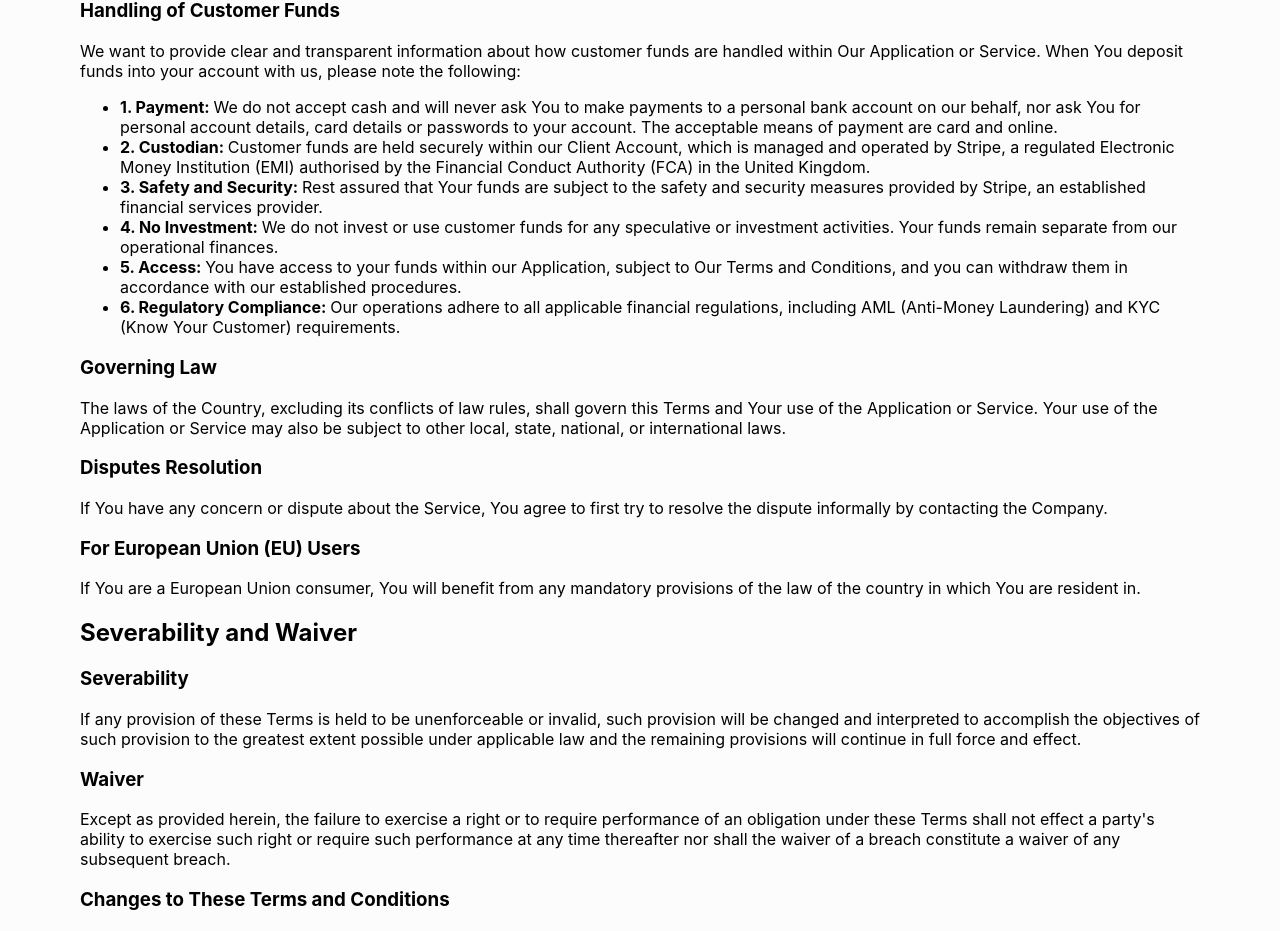
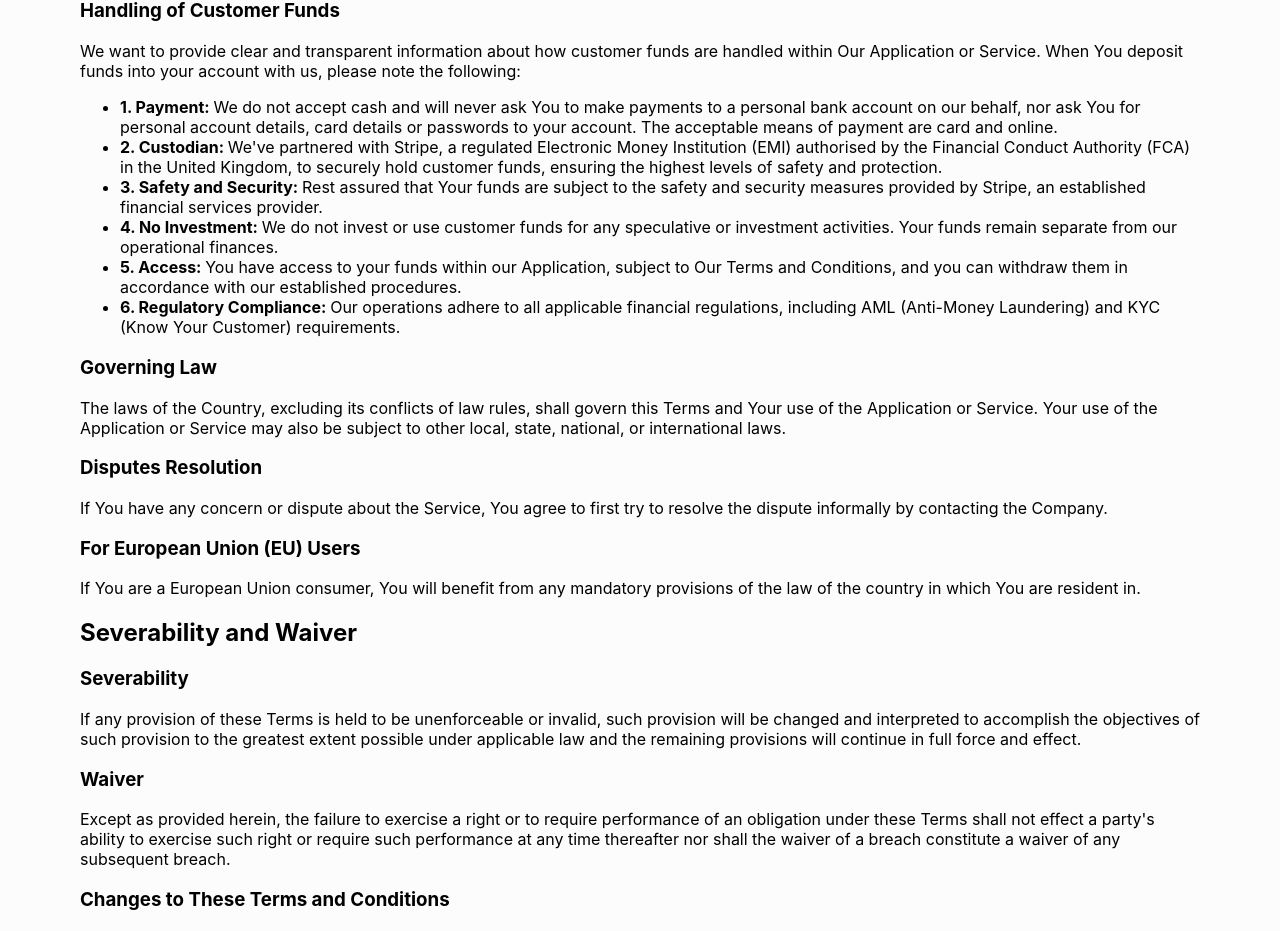
Before and after one commit to Dammysaina/kayndrex, a React (Create React App) app: page /termsandconditions in a window 1280 px wide. Shown: the part 3960-4891 px from the top of the page. Built offline with nearby package versions, Linux system fonts and the light colour scheme.

Commit message:
Update termsandcons.js

```diff
--- a/src/components/termsandcons.js
+++ b/src/components/termsandcons.js
@@ -439,10 +439,9 @@ const Termsandcons = () => {
               </li>
               <li>
                 <span>2. Custodian: </span>
-                Customer funds are held securely within our Client Account,
-                which is managed and operated by Stripe, a regulated Electronic
-                Money Institution (EMI) authorised by the Financial Conduct
-                Authority (FCA) in the United Kingdom.
+                We've partnered with Stripe, a regulated Electronic Money Institution (EMI)
+                authorised by the Financial Conduct Authority (FCA) in the United Kingdom,
+                to securely hold customer funds, ensuring the highest levels of safety and protection.
               </li>
               <li>
                 <span>3. Safety and Security: </span>
```
